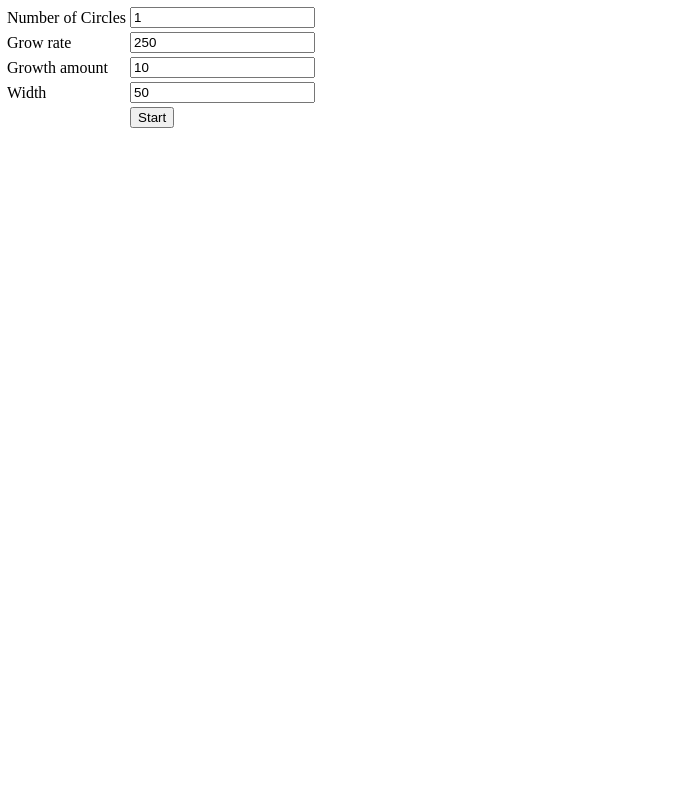
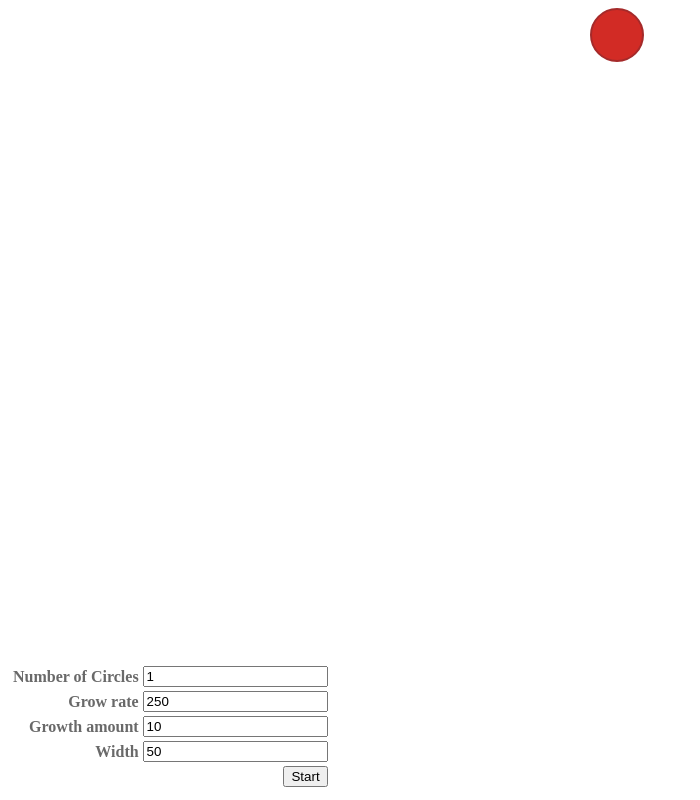
Before and after one commit to bhgebru/AugWAP, a plain HTML site: page lab11/clearCircle.html in a window 1280 px wide. Shown: the whole page, without its empty margins (0-700 px from the left). Drawn offline with nearby package versions, Linux system fonts and the light colour scheme.

Commit message:
Update clearCircle.css

```diff
--- a/css/clearCircle.css
+++ b/css/clearCircle.css
@@ -1,4 +1,141 @@
-label {
+#container
+{
+    position: relative;
+    margin-left: auto;
+    margin-right: auto;
+    width: 100px;
+}
+.circle {
+    position: absolute;
+    top:10px;
+    left: 20px;
+    margin-left: auto;
+    margin-right: auto;
+    width: 50px;
+    height: 50px;
+    border: 2px solid brown;
+    border-radius: 50%;
+}
+
+#controls
+{
+    position: fixed;
+    bottom:10px;
+    left: 10px;
+}
+
+tr>td {
+    font-weight: bold;
+    text-align: right;
+    color: dimgray;
+}
+
+
+
+
+
+
+
+
+
+
+
+
+
+
+
+
+
+
+
+
+
+
+
+
+
+
+
+
+
+
+
+
+
+
+
+
+
+
+
+
+
+
+
+
+
+
+
+
+
+
+
+
+
+
+
+
+
+
+
+
+
+
+
+
+
+
+
+
+
+
+
+
+
+
+
+
+
+
+
+
+
+
+
+
+
+
+
+
+
+
+
+
+
+
+
+
+
+
+
+
+
+
+
+
+
+
+/*label {
   text-align: right;
   width: 150px;
   display: inline-block;
@@ -7,15 +144,22 @@ label {
   margin-left: 150px;
   margin-bottom: 15px;
 }
-/*#main {
+#main {
   position: relative;
-  left: 0;
-  bottom: 0;
-}*/
+
+}
 body, #main, #operations {
-  /*
+
   position: relative;
-  */
+
   margin: 2px;
   padding: 2px;
 }
+
+#movable {
+    width: 25px;
+    height: 25px;
+    border-radius: 50%;
+    background-color: blue;
+    position: absolute;
+}*/
```
